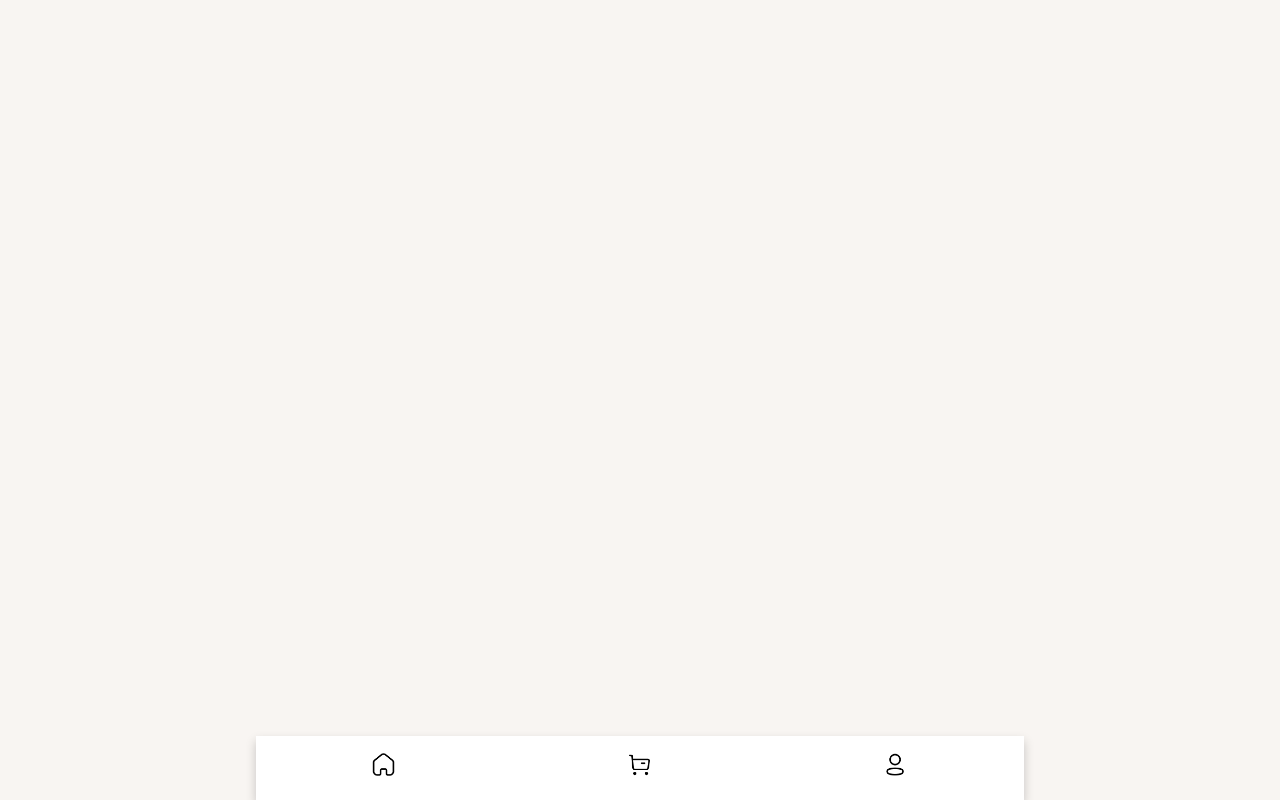
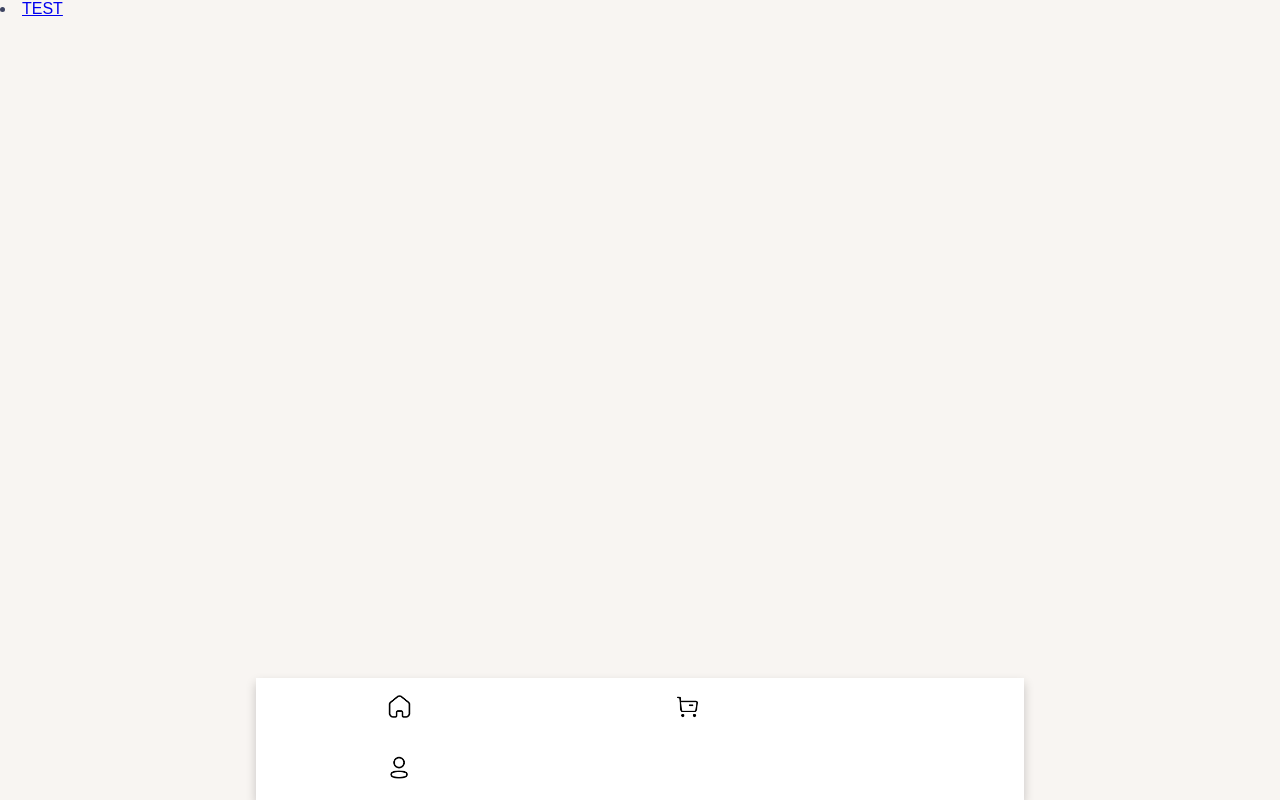
Before and after one commit to techn0mancr/snaccs-in-a-van, a Vue app in the folder frontend/: page /profile/login in a window 1280 px wide. Built offline with nearby package versions, Linux system fonts and the light colour scheme.

Commit message:
added test route to test itemCounter

```diff
--- a/frontend/src/App.tsx
+++ b/frontend/src/App.tsx
@@ -1,13 +1,13 @@
-import React, { useState } from 'react';
-import './App.css';
-import 'bootstrap/dist/css/bootstrap.min.css';
+import React, { useState } from "react";
+import "./App.css";
+// import "bootstrap/dist/css/bootstrap.min.css";
 // import { BrowserRouter as Router, Switch, Route } from "react-router-dom";
-import { Router, Route, Link, Switch } from 'react-router-dom';
-import axios from 'axios';
-import VueAxios from 'vue-axios';
-import Vue from 'vue';
+import { Router, Route, Link, Switch } from "react-router-dom";
+import axios from "axios";
+import VueAxios from "vue-axios";
+import Vue from "vue";
 
-import history from './history';
+import history from "./history";
 
 // import components
 import Nav from "./components/nav";
@@ -18,30 +18,35 @@ import OrderStatus from "./pages/orderStatus";
 import CustomerLogin from "./pages/customerLogin";
 import Signup from "./pages/signup";
 import Profile from "./pages/profile";
-
+import ItemCounter from "./components/itemCounter";
 
 axios.defaults.withCredentials = true;
-axios.defaults.baseURL = 'https://localhost:3000';
+axios.defaults.baseURL = "https://localhost:3000";
 Vue.use(VueAxios, axios);
 
 function App() {
-
   return (
     <div>
       <Router history={history}>
+        <li>
+          <Link to="/test">TEST</Link>
+        </li>
         <Nav />
         <Switch>
-
           <Route exact path="/" />
           <Route exact path="/customer/login" component={CustomerLogin} />
           <Route exact path="/customer/register" component={Signup} />
           <Route exact path="/customer/profile" component={Profile} />
-          <Route exact path="/cart/order/active/status" component={OrderStatus} />
+          <Route
+            exact
+            path="/cart/order/active/status"
+            component={OrderStatus}
+          />
           <Route exact path="/cart/order/active" component={OrderCurrent} />
           <Route exact path="/cart/order/past" component={OrderPast} />
           <Route exact path="/cart/checkout" component={Checkout} />
+          <Route exact path="/test" component={ItemCounter} />
         </Switch>
-
       </Router>
     </div>
   );
```
